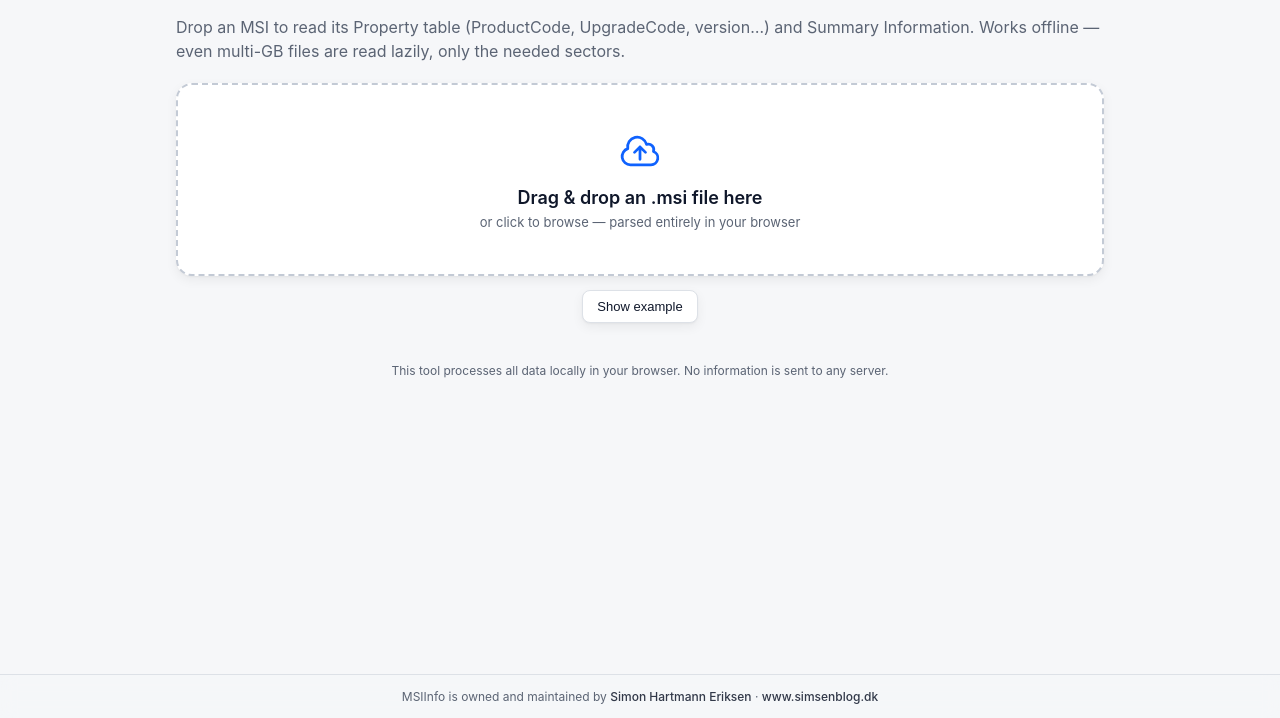
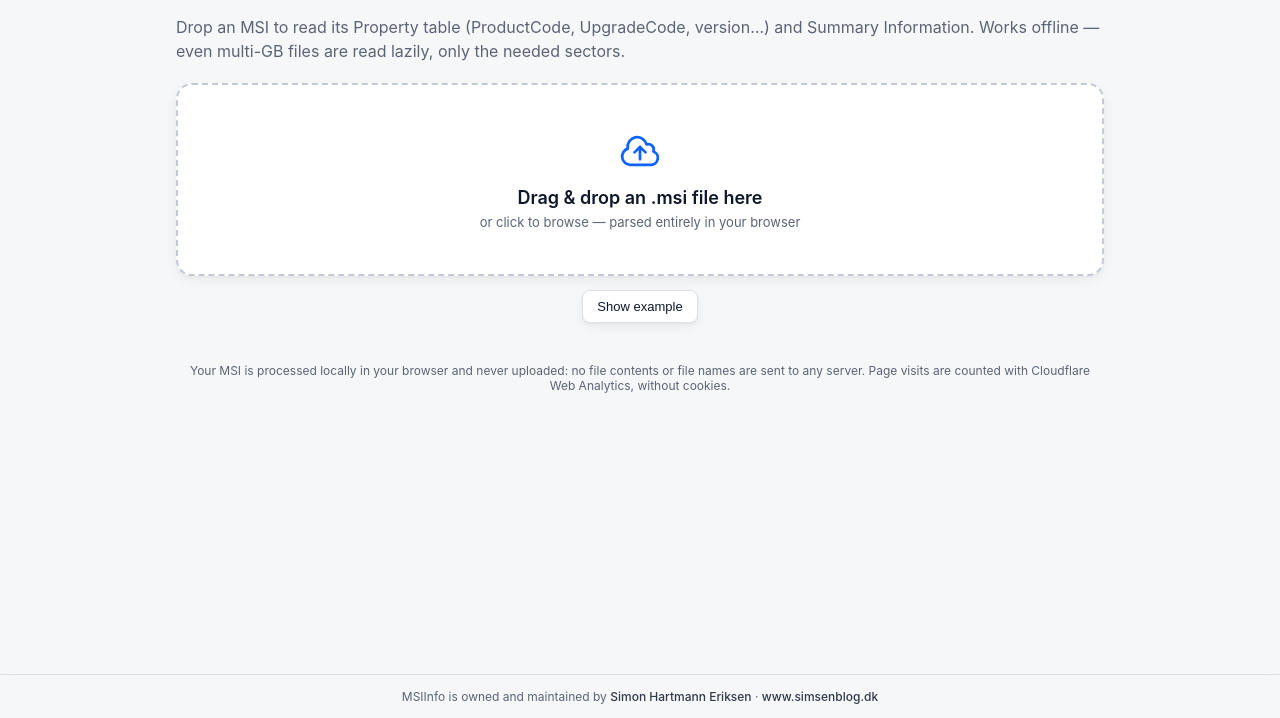
Before and after one commit to Simsen/MSIinfo, a plain HTML site: page index.html in a window 1280 px wide. Shown: the part 82-800 px from the top of the page. Drawn offline with Linux system fonts and the light colour scheme.

Commit message:
Add Cloudflare Web Analytics (cookieless); update privacy texts
Co-Authored-By: Claude Opus 5.5 <noreply@anthropic.com>

```diff
--- a/index.html
+++ b/index.html
@@ -187,7 +187,7 @@
     </section>
   </div>
 
-  <footer>This tool processes all data locally in your browser. No information is sent to any server.</footer>
+  <footer>Your MSI is processed locally in your browser and never uploaded: no file contents or file names are sent to any server. Page visits are counted with Cloudflare Web Analytics, without cookies.</footer>
 </div>
 
 <div class="bottombar">MSIInfo is owned and maintained by <a href="https://www.linkedin.com/in/simoneriksendk/" target="_blank" rel="noopener noreferrer">Simon Hartmann Eriksen</a> · <a href="https://www.simsenblog.dk" target="_blank" rel="noopener noreferrer">www.simsenblog.dk</a></div>
@@ -636,5 +636,7 @@ $("filter").addEventListener("input",e=>renderProps(e.target.value));
 $("copyJson").addEventListener("click",e=>copyText(JSON.stringify(Object.fromEntries(lastProps),null,2),e.target));
 $("copyCsv").addEventListener("click",e=>copyText("Property;Value\n"+lastProps.map(([k,v])=>`${k};"${String(v).replace(/"/g,'""')}"`).join("\n"),e.target));
 </script>
+<!-- Cloudflare Web Analytics: counts page visits only, no cookies. MSI files never leave the browser. -->
+<script defer src="https://static.cloudflareinsights.com/beacon.min.js" data-cf-beacon='{"token": "32cc12f9e321484ba1eeaca228008e7f"}'></script>
 </body>
 </html>
```
Also changed, not shown: 1 other file.
